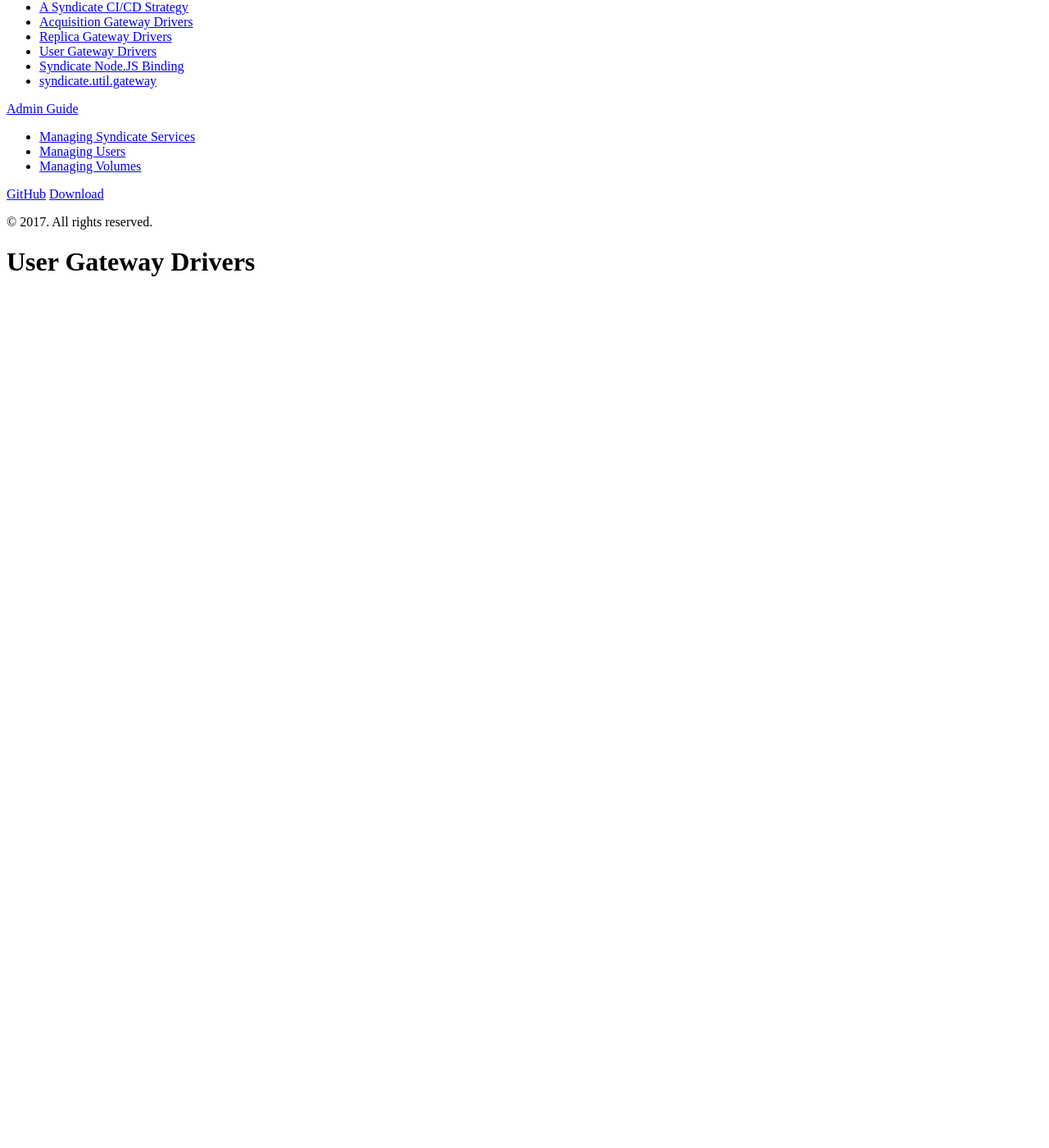
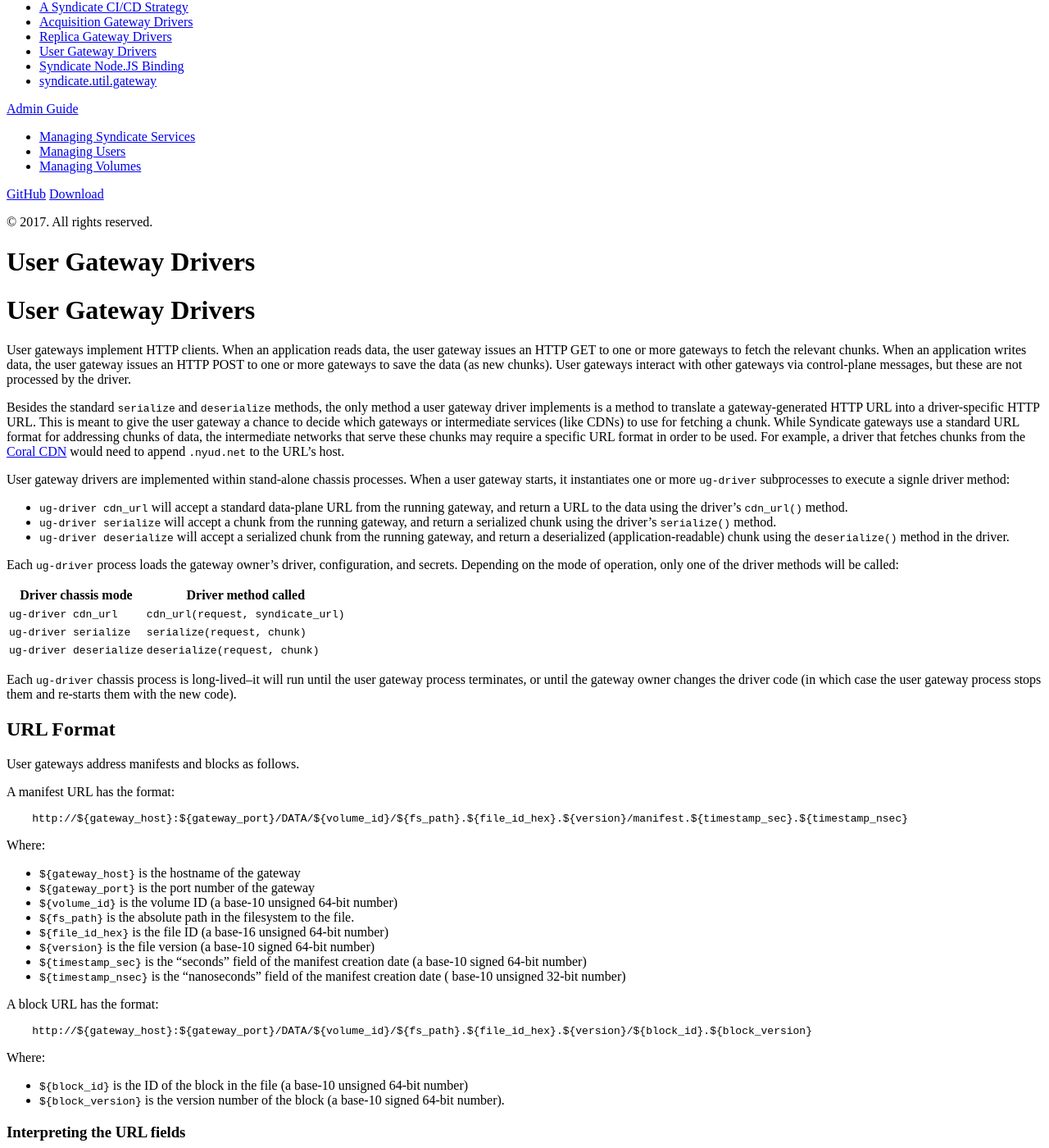
Before and after one commit to syndicate-storage/syndicate-storage.github.io, a Jekyll site: the page built from _developer/drivers-ug.md, in a window 1280 px wide and 1400 px high, scrolled down 270 px. Shown: the whole window at 82% size. Built offline with Jekyll 4.4.1, drawn with Linux system fonts in a browser that asks for light colours; nearby versions of some CDN libraries; library files that are not in the unit come from our copies; before the commit the page ends 900 px from its top, so only the background shows below that; some of the changed text lies outside the part shown.

Commit message:
add UG driver docs

````diff
--- a/_developer/drivers-ug.md
+++ b/_developer/drivers-ug.md
@@ -3,4 +3,122 @@ layout: post
 title: User Gateway Drivers
 ---
 
+User Gateway Drivers
+====================
+
+User gateways implement HTTP clients.
+When an application reads data, the user gateway issues an HTTP GET to one or
+more gateways to fetch the relevant chunks.  When an application writes data,
+the user gateway issues an HTTP POST to one or more gateways to save the data
+(as new chunks).  User gateways interact with other gateways via control-plane
+messages, but these are not processed by the driver.
+
+Besides the standard `serialize` and
+`deserialize` methods, the only method a user gateway driver implements is a
+method to translate a gateway-generated HTTP URL into a driver-specific HTTP URL.
+This is meant to give the user
+gateway a chance to decide which gateways or intermediate services (like
+CDNs) to use for fetching a chunk.  While Syndicate gateways use a standard URL
+format for addressing chunks of data, the intermediate
+networks that serve these chunks may require a specific URL format in order to
+be used.  For example, a driver that fetches chunks from the [Coral
+CDN](http://www.coralcdn.org) would need to append `.nyud.net` to the URL's
+host.
+
+User gateway drivers are implemented within stand-alone chassis processes.  When
+a user gateway starts, it instantiates one or more `ug-driver` subprocesses to
+execute a signle driver method:
+
+* `ug-driver cdn_url` will accept a standard data-plane URL
+from the running gateway, and return a URL to the data using the driver's
+`cdn_url()` method.
+* `ug-driver serialize` will accept a chunk from the running gateway, and return
+a serialized chunk using the driver's `serialize()` method.
+* `ug-driver deserialize` will accept a serialized chunk from the running gateway,
+and return a deserialized (application-readable) chunk using the `deserialize()`
+method in the driver.
+
+Each `ug-driver` process loads the gateway owner's driver, configuration, and
+secrets.  Depending on the mode of operation, only one of the driver methods
+will be called:
+
+| **Driver chassis mode** | **Driver method called**              |
+| ----------------------- | --------------------------------------|
+| `ug-driver cdn_url`     | `cdn_url(request, syndicate_url)`     |
+| `ug-driver serialize`   | `serialize(request, chunk)`           |
+| `ug-driver deserialize` | `deserialize(request, chunk)`         |
+
+Each `ug-driver` chassis process is long-lived--it will run until the
+user gateway process terminates, or until the gateway owner changes the
+driver code (in which case the user gateway process stops them and re-starts
+them with the new code).
+
+## URL Format
+
+User gateways address manifests and blocks as follows.
+
+A manifest URL has the format:
+
+```
+    http://${gateway_host}:${gateway_port}/DATA/${volume_id}/${fs_path}.${file_id_hex}.${version}/manifest.${timestamp_sec}.${timestamp_nsec}
+```
+
+Where:
+   * `${gateway_host}` is the hostname of the gateway
+   * `${gateway_port}` is the port number of the gateway
+   * `${volume_id}` is the volume ID (a base-10 unsigned 64-bit number)
+   * `${fs_path}` is the absolute path in the filesystem to the file.
+   * `${file_id_hex}` is the file ID (a base-16 unsigned 64-bit number)
+   * `${version}` is the file version (a base-10 signed 64-bit number)
+   * `${timestamp_sec}` is the "seconds" field of the manifest creation date (a
+     base-10 signed 64-bit number)
+   * `${timestamp_nsec}` is the "nanoseconds" field of the manifest creation date (
+     base-10 unsigned 32-bit number)
+
+A block URL has the format:
+
+```
+    http://${gateway_host}:${gateway_port}/DATA/${volume_id}/${fs_path}.${file_id_hex}.${version}/${block_id}.${block_version}
+```
+
+Where:
+   * `${block_id}` is the ID of the block in the file (a base-10 unsigned 64-bit
+     number)
+   * `${block_version}` is the version number of the block (a base-10 signed
+     64-bit number).
+
+
+### Interpreting the URL fields
+
+The fields `${timestamp_sec}` and `${timestamp_nsec}` in the manifest URL
+increment monotonically each time a file is written and published.  They are set
+by the user gateway executing the write, and are discovered and used by user
+gateways to read the file.  The MS stores the current manifest timestamp.
+
+The `${version}` field increments monotonically every time the file is truncated
+or renamed, and whenever the file's coordinator gateway changes.
+
+The `${block_version}` field is randomly-generated each time the block contents
+change.  It is derived from the manifest itself for the file.
+
+The fields `${volume_id}` and `${file_id_hex}` are consistent throughout the
+file's lifetime.
+
+The field `${fs_path}` will change only when the file is renamed.
+
+## Generating URLs
+
+The user gateway code will send either a manifest URL or a block URL to the
+`ug-driver` process just before it issues an HTTP GET request with it.  One of
+the `ug-driver cdn_url` driver chassis processes will be selected, and its
+`cdn_url()` method will be called.
+
+The `cdn_url()` method takes a `SG_messages::DriverRequest` object and the URL
+as its arguments.  The driver request object contains the parsed fields of the
+URL, which the driver code can access via the methods in the
+`syndicate.util.gateway` package.
+
+The method must return a URL on success, or `None` on error.  If the
+method returns `None`, then the user gateway's read operation fails.
+
 {% include toc.html %}
````
